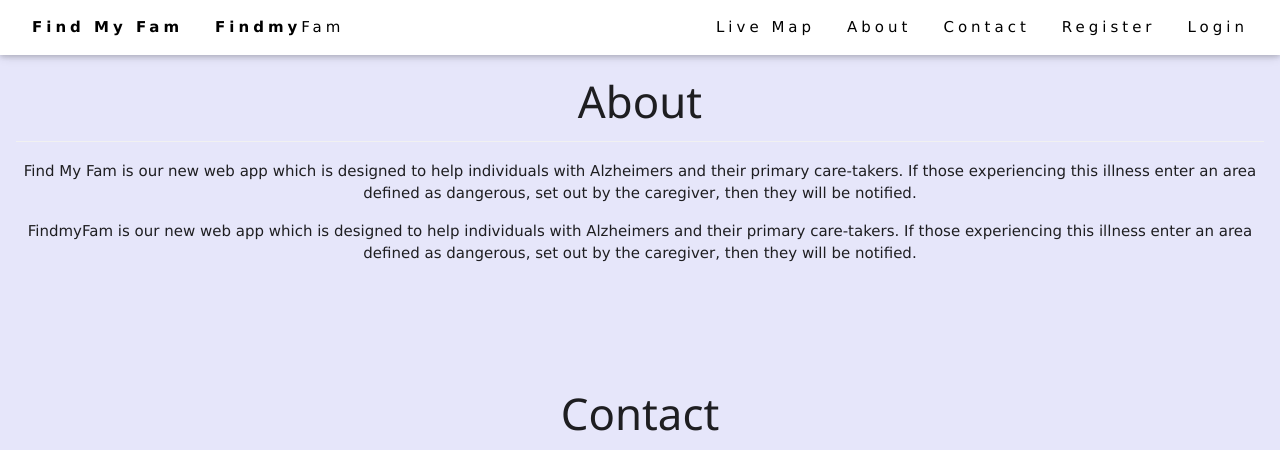
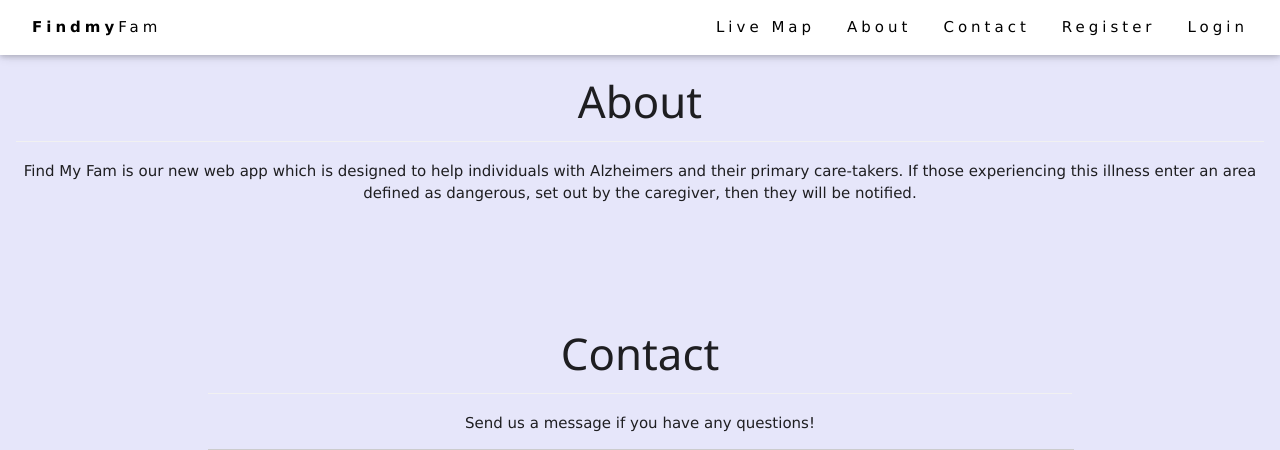
Before and after one commit to s6eskand/alz_locate, a Django app: page / in a window 1280 px wide. Shown: the top 450 px of the page. Run offline with Django 3.2, Linux system fonts and the light colour scheme.

Commit message:
update landing page

```diff
--- a/templates/index2.html
+++ b/templates/index2.html
@@ -12,12 +12,10 @@
 <!-- Navbar (sit on top) -->
 <div class="w3-top">
   <div class="w3-bar w3-white w3-wide w3-padding w3-card">
-
-    <a href="#home" class="w3-bar-item w3-button"><b>Find My Fam</b></a>
     <a href="#home" class="w3-bar-item w3-button"><b>Findmy</b>Fam</a>
     <!-- Float links to the right. Hide them on small screens -->
     <div class="w3-right w3-hide-small">
-      <a href="#livemap" class="w3-bar-item w3-button">Live Map</a>
+      <a href="{% url 'setup' %}" class="w3-bar-item w3-button">Live Map</a>
       <a href="#about" class="w3-bar-item w3-button">About</a>
       <a href="#contact" class="w3-bar-item w3-button">Contact</a>
       <a href="{% url" class="w3-bar-item w3-button">Register</a>
@@ -30,9 +28,7 @@
 
   <div class="w3-container w3-padding-32" id="about">
   <center> <h3 class="w3-border-bottom w3-border-light-grey w3-padding-16">About</h3></center>
-  <center> <p>Find My Fam is our new web app which is designed to help individuals with Alzheimers and their primary care-takers. If those experiencing this illness enter an area defined as dangerous, set out by the caregiver, then they will be notified.
-  <center> <p>FindmyFam is our new web app which is designed to help individuals with Alzheimers and their primary care-takers. If those experiencing this illness enter an area defined as dangerous, set out by the caregiver, then they will be notified.
-  </p></center>
+  <center> <p>Find My Fam is our new web app which is designed to help individuals with Alzheimers and their primary care-takers. If those experiencing this illness enter an area defined as dangerous, set out by the caregiver, then they will be notified.</center>
   </div>
 
   <div class="container">
```
